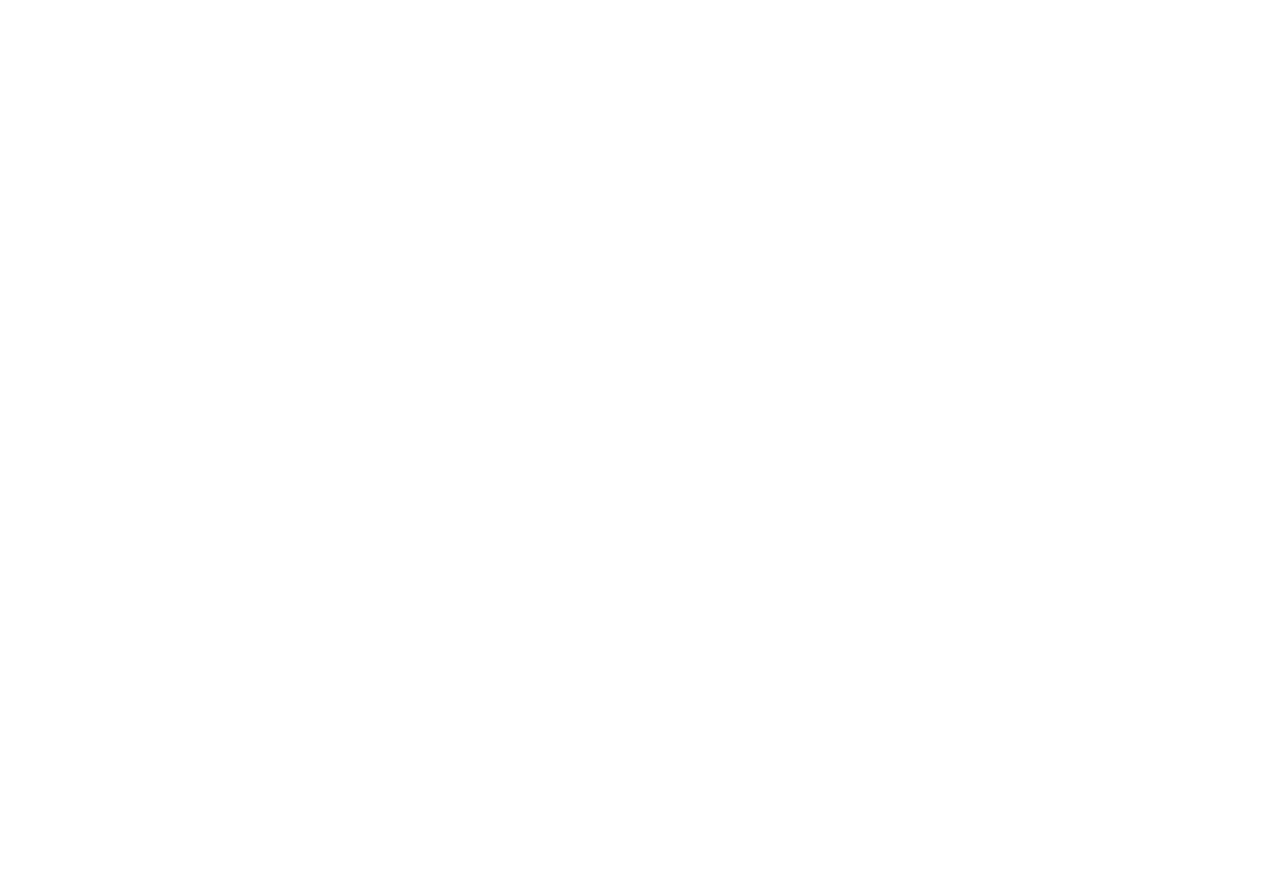
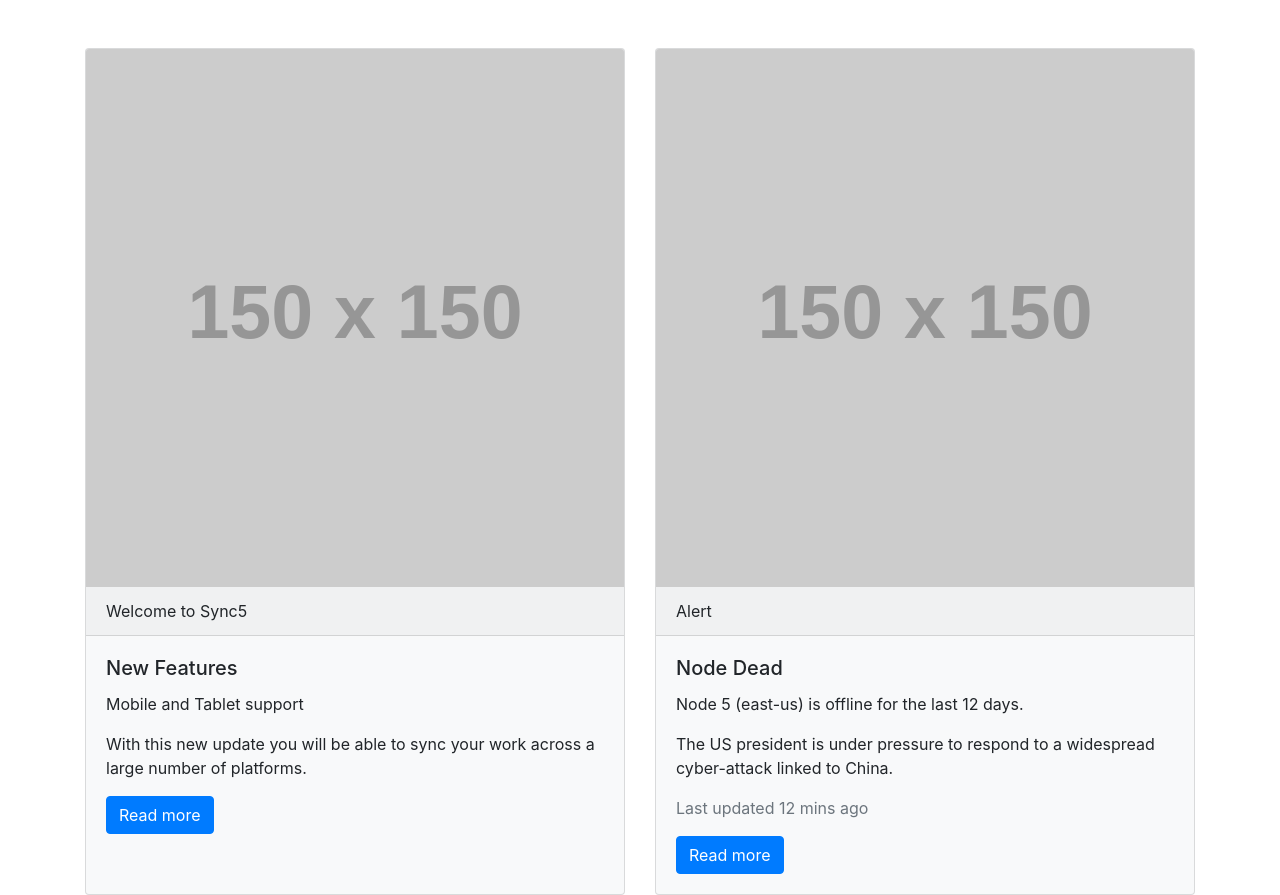
Before and after one commit to acciojob/bootstrap-card-DurgeshBairagi, a website: page main.html in a window 1280 px wide. Before the commit the page ends 800 px from the top, so only its background shows below. Drawn offline with nearby package versions, Linux system fonts and the light colour scheme; placeholder pictures from the web are drawn by us.

Commit message:
created a submission

```diff
--- a/main.html
+++ b/main.html
@@ -1,16 +1,46 @@
 <!DOCTYPE html>
+<html lang="en">
+<head>
+    <meta charset="UTF-8">
+    <meta name="viewport" content="width=device-width, initial-scale=1.0">
+    <title>Bootstrap Cards Example</title>
+    <link href="https://stackpath.bootstrapcdn.com/bootstrap/4.5.2/css/bootstrap.min.css" rel="stylesheet">
+</head>
+<body>
 
-<html>
+<div class="container mt-5">
+    <div class="card-deck">
 
-<head>
-	<link rel="stylesheet" href="styles.css">
-</head>
+        <!-- First Card -->
+        <div class="card bg-light">
+            <img src="https://via.placeholder.com/150" class="card-img-top" alt="Sync5">
+            <div class="card-header">Welcome to Sync5</div>
+            <div class="card-body">
+                <h5 class="card-title">New Features</h5>
+                <p class="card-text">Mobile and Tablet support</p>
+                <p class="card-text">With this new update you will be able to sync your work across a large number of platforms.</p>
+                <a href="#" class="btn btn-primary">Read more</a>
+            </div>
+        </div>
 
-<body>
-	<!-- the entire body must be written by student -->
-    <script type="text/javascript" src="./script.js">
-</script>
+        <!-- Second Card -->
+        <div class="card bg-light">
+            <img src="https://via.placeholder.com/150" class="card-img-top" alt="Alert">
+            <div class="card-header">Alert</div>
+            <div class="card-body">
+                <h5 class="card-title">Node Dead</h5>
+                <p class="card-text">Node 5 (east-us) is offline for the last 12 days.</p>
+                <p class="card-text">The US president is under pressure to respond to a widespread cyber-attack linked to China.</p>
+                <p class="card-text text-muted">Last updated 12 mins ago</p>
+                <a href="#" class="btn btn-primary">Read more</a>
+            </div>
+        </div>
 
+    </div>
+</div>
+
+<script src="https://code.jquery.com/jquery-3.5.1.slim.min.js"></script>
+<script src="https://cdn.jsdelivr.net/npm/@popperjs/core@2.5.2/dist/umd/popper.min.js"></script>
+<script src="https://stackpath.bootstrapcdn.com/bootstrap/4.5.2/js/bootstrap.min.js"></script>
 </body>
-
 </html>
```
